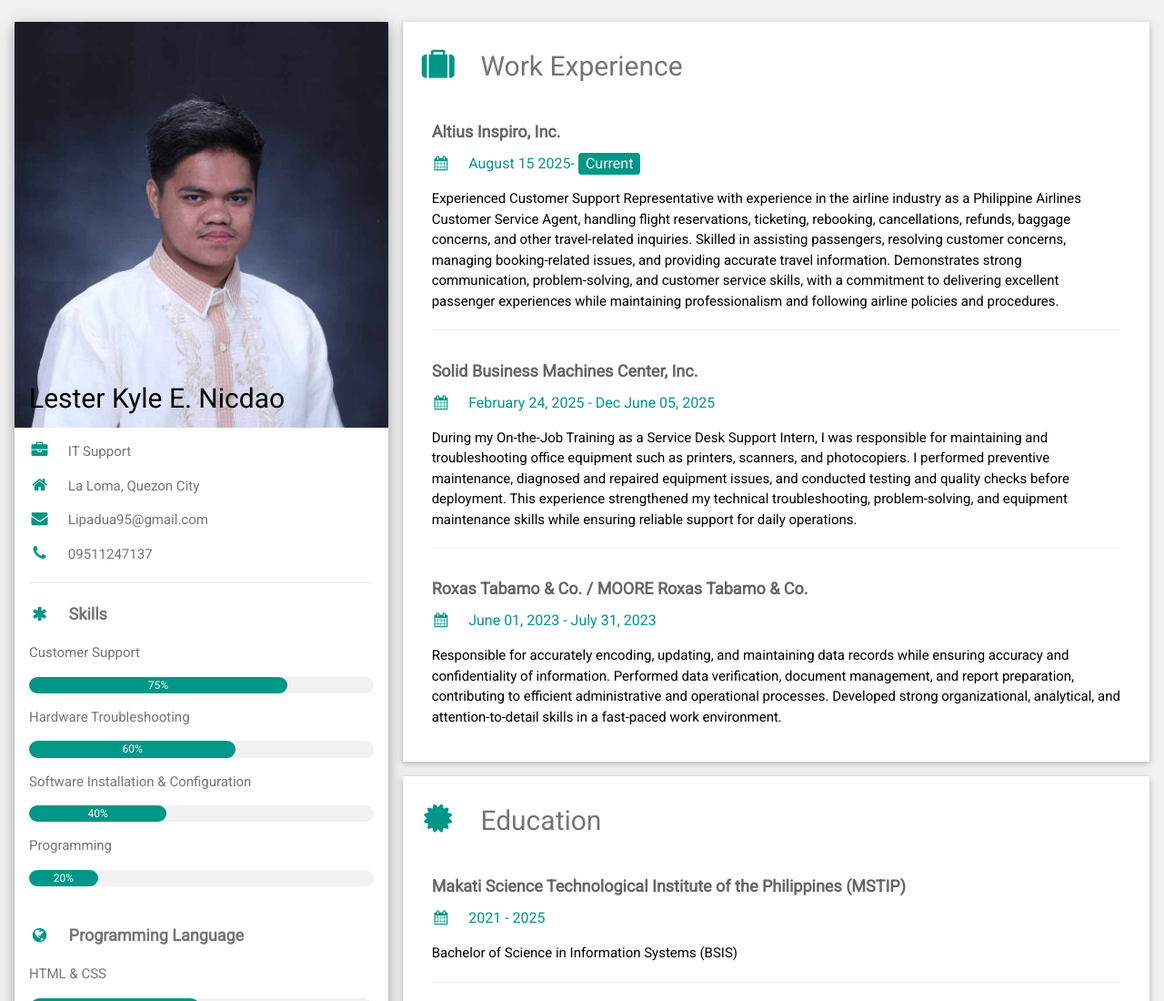
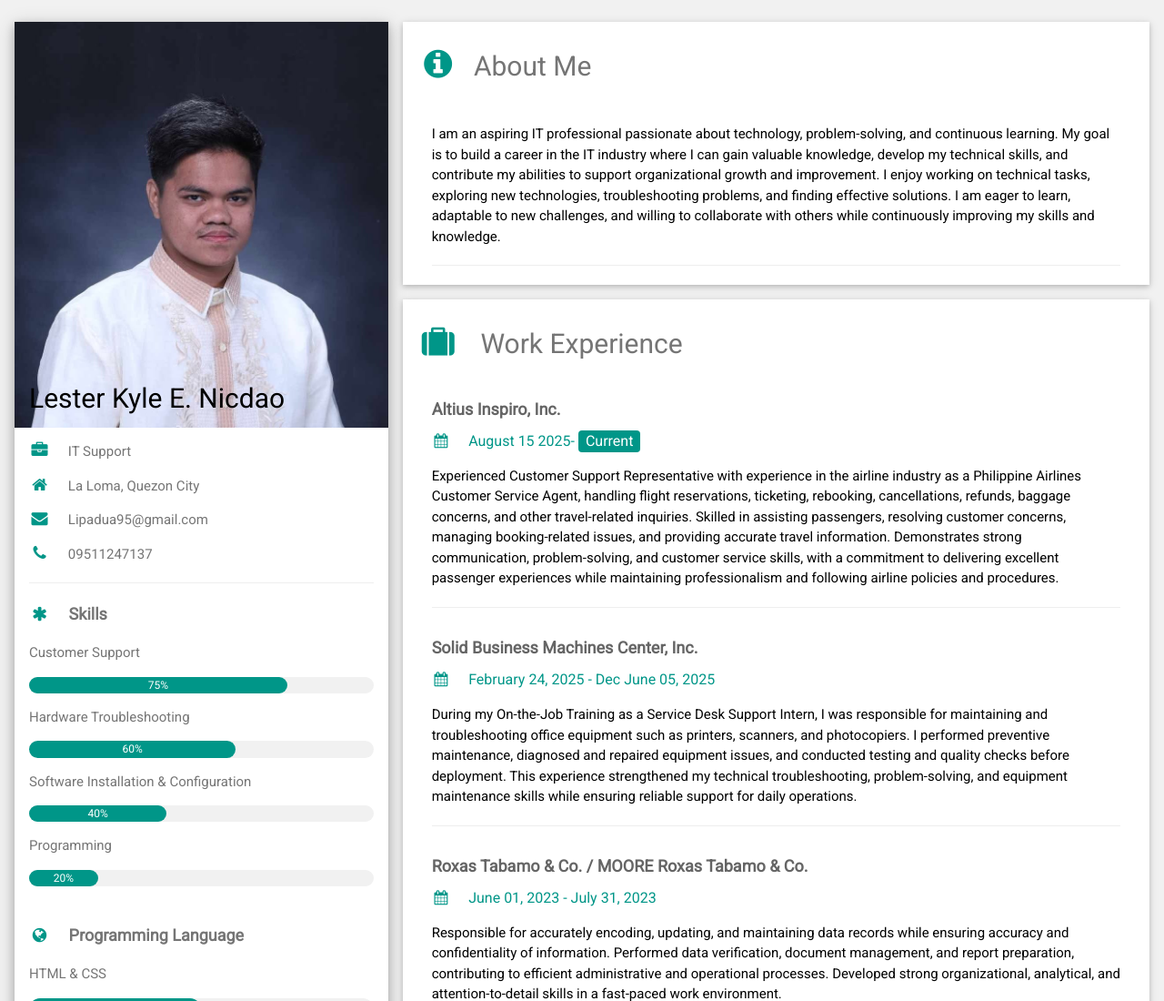
Before and after one commit to wizziekyle/Porfolio_CV, a plain HTML site: page index.html in a window 1280 px wide. Shown: the top 1100 px of the page at 91% size. Drawn offline with nearby package versions, Linux system fonts and the light colour scheme.

Commit message:
Update index.html

```diff
--- a/index.html
+++ b/index.html
@@ -162,6 +162,25 @@ style="height:24px;width:10%">
 <!-- Right Column -->
 
 <div>
+
+<!--About Me-->
+<section class="w3-container w3-card w3-white w3-margin-bottom">
+
+<h2 class="w3-text-grey w3-padding-16">
+<i class="fa fa-info-circle fa-fw w3-margin-right w3-xxlarge w3-text-teal"></i>About Me</h2>
+
+<div class="w3-container">
+
+<p>
+I am an aspiring IT professional passionate about technology, problem-solving, and continuous learning. My goal is to build a career in the IT industry where I can gain valuable knowledge, develop my technical skills, and contribute my abilities to support organizational growth and improvement. I enjoy working on technical tasks, exploring new technologies, troubleshooting problems, and finding effective solutions. I am eager to learn, adaptable to new challenges, and willing to collaborate with others while continuously improving my skills and knowledge.
+
+</p>
+
+<hr>
+
+</div>
+
+</section>
 
 <!-- Work Experience -->
 
```
